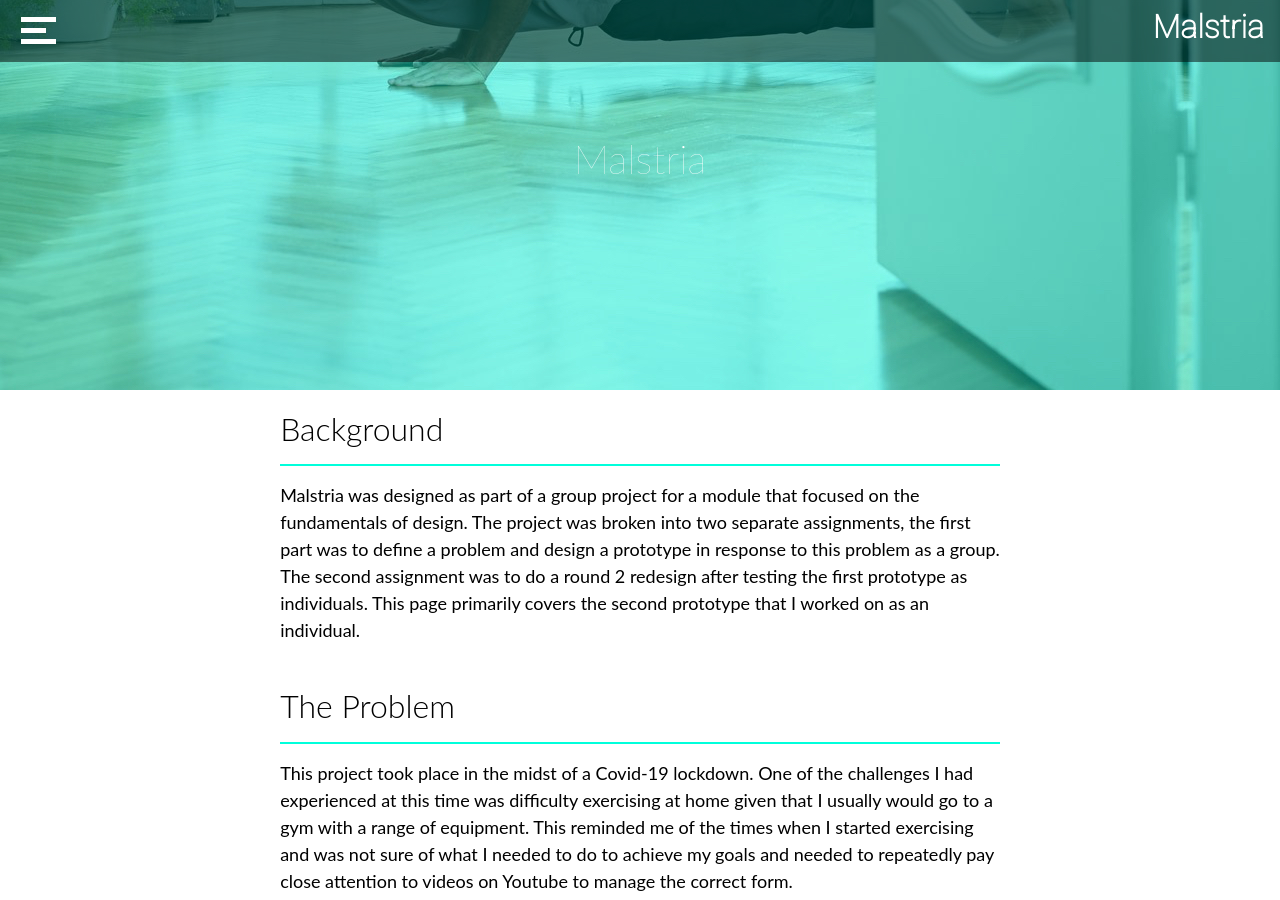
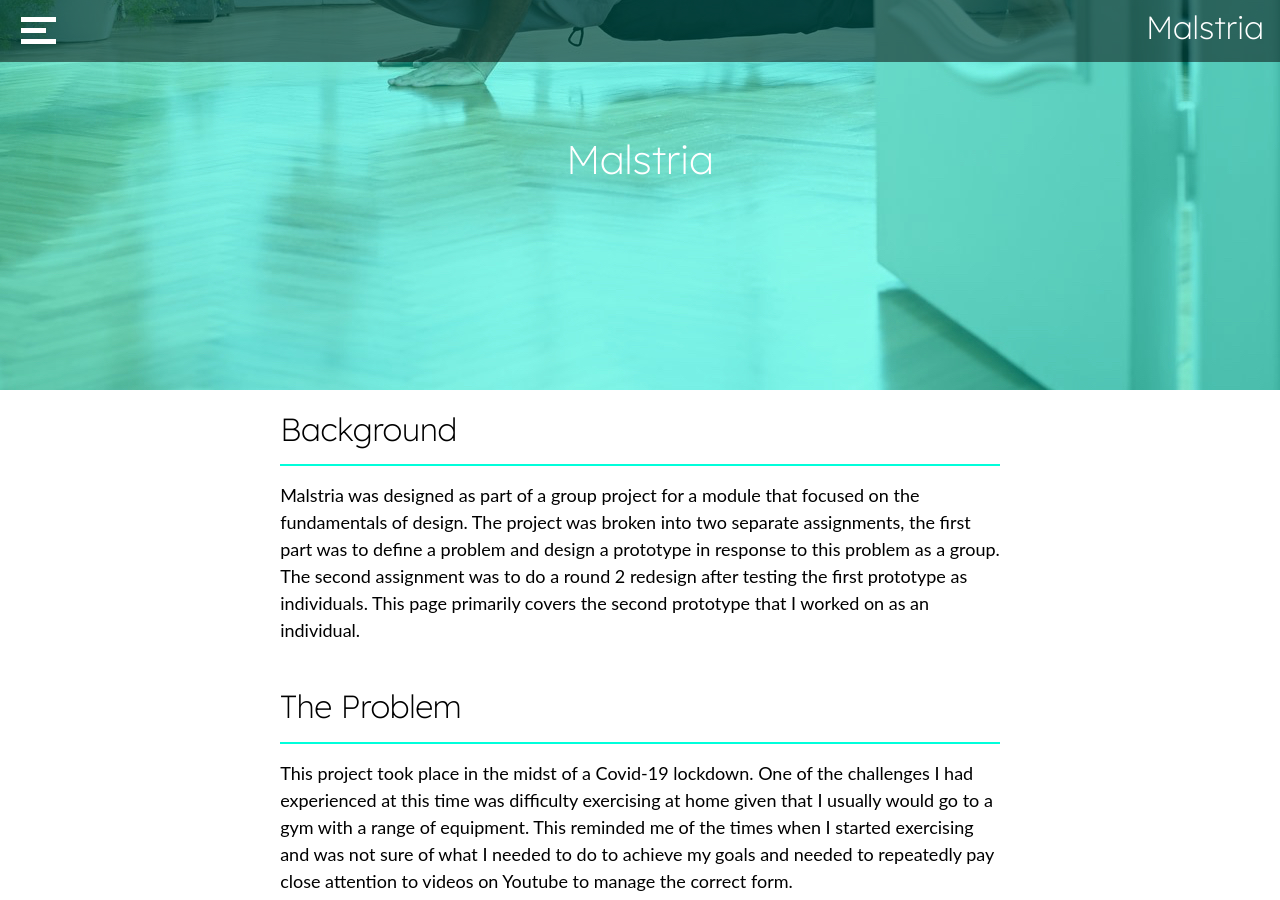
Before and after one commit to Tony8egan/www.TonesDesigns, a Jekyll site: the page built from Malstria.markdown, in a window 1280 px wide and 900 px high. Built offline with Jekyll 4.4.1, drawn with Linux system fonts in a browser that asks for light colours; nearby versions of some CDN libraries.

Commit message:
Update Malstria.html

```diff
--- a/_layouts/Malstria.html
+++ b/_layouts/Malstria.html
@@ -13,9 +13,15 @@
         <link rel="icon" type="image/png" href="images/TD2.png">
         <link rel="shortcut icon" type="image/png" href="images/TD2.png">
 
-        <link rel="preconnect" href="https://fonts.googleapis.com">
-        <link rel="preconnect" href="https://fonts.gstatic.com" crossorigin>
-    <link href="https://fonts.googleapis.com/css2?family=Roboto:wght@100&family=Titillium+Web:wght@200&display=swap" rel="stylesheet">
+       <link rel="preconnect" href="https://fonts.googleapis.com">
+<link rel="preconnect" href="https://fonts.gstatic.com" crossorigin>
+<link href="https://fonts.googleapis.com/css2?family=Lexend+Deca:wght@200&display=swap" rel="stylesheet">
+
+<link rel="preconnect" href="https://fonts.googleapis.com">
+<link rel="preconnect" href="https://fonts.gstatic.com" crossorigin>
+<link href="https://fonts.googleapis.com/css2?family=Lexend+Deca&display=swap" rel="stylesheet">
+
+
 
 
 
@@ -62,7 +68,7 @@
           <div class="bar3" style = "margin-left:5px;cursor:pointer;"></div>
       </div>
 
-        <H2 style="color:white;text-align:center;font-family: 'Roboto', sans-serif;font-weight:800"><a href="/Projects.html">Malstria</a></H2>
+        <H2 style="color:white;text-align:center;font-family: 'Lexend Deca', sans-serif; font-weight:200"><a href="/Projects.html">Malstria</a></H2>
 
 
     </nav>
@@ -99,7 +105,7 @@
            <br>
            <br>
            <br>
-                <H1 style ="color:rgb(255, 255, 255);padding-left: 5px;padding-right: 5px;font-weight: 100;">Malstria</H1>
+                <H1 style ="font-family: 'Lexend Deca', sans-serif;color:rgb(255, 255, 255);padding-left: 5px;padding-right: 5px;font-weight: 100;">Malstria</H1>
 
           </div>
         </div>
@@ -110,17 +116,17 @@
         <div class="row" style="background-color:white;padding: 20px; padding-bottom: 35px">
           <div class="col-sm-2" ></div>
         <div class="col-sm-8" style ="padding-left: 5%;padding-right: 5%;">
-            <H2 style ="color:black;font-weight: 300;">Background</H2>
+            <H2 class="MainProjectHeaderText" style ="color:black;font-weight: 300;">Background</H2>
             <hr style ="border: 1px solid; color:#00FFDB">
 
         <p style ="color:black; " >Malstria was designed as part of a group project for a module that focused on the fundamentals of design. The project was broken into two separate assignments, the first part was to define a problem and design a prototype in response to this problem as a group. The second assignment was to do a round 2 redesign after testing the first prototype as individuals. This page primarily covers the second prototype that I worked on as an individual. </p>
         <br>
-        <H2 style ="color:black;font-weight: 300;">The Problem</H2>
+        <H2 class="MainProjectHeaderText" style ="color:black;font-weight: 300;">The Problem</H2>
         <hr style ="border: 1px solid; color:#00FFDB">
         <p style ="color:black; ">This project took place in the midst of a Covid-19 lockdown. One of the challenges I had experienced at this time was difficulty exercising at home given that I usually would go to a gym with a range of equipment. This reminded me of the times when I started exercising and was not sure of what I needed to do to achieve my goals and needed to repeatedly pay close attention to videos on Youtube to manage the correct form. </p>
         <br>
 
-        <H2 style ="color:black;font-weight: 300;">The Solution</H2>
+        <H2 class="MainProjectHeaderText" style ="color:black;font-weight: 300;">The Solution</H2>
         <hr style ="border: 1px solid; color:#00FFDB">
         <p style ="color:black; ">The solution we came up with was Malstria. This was an exercise mirror which would allow users to input the equipment that was available to them at home and the types of exercise goals they want to achieve. Based on their input, the system would present a range of exercises that the user can do. The user could even log household items as equipment. The mirror would demonstrate perfect form to the user, imposing an opaque life-sized frame as they perform the exercise. The system would grade the user’s performance at the end of each exercise or workout. The user would be able to do quick workouts or saved workouts. The mirror could be controlled by a mobile app which would store all this information, meaning that users can connect with other Malstria mirrors and carry out new or existing workouts. </p>
         <p style ="color:black; ">The product’s name refers to Etruscan bronze mirrors which were known as ‘Malstria’. These mirrors were both practical and luxury items and were often decorated with scenes of Greek mythology.</p>
@@ -150,7 +156,7 @@
     <div class="row" style="margin-top:75px;">
       <div class="col-sm-1 "></div>
       <div class="col-sm-3 ">
-        <H3 style ="color:white;text-align: center;font-weight: 300;">Mirror</H3>
+        <H3 class="MainProjectHeaderText" style ="color:white;text-align: center;font-weight: 300;">Mirror</H3>
         <br>
         <p style ="color:white;padding-left: 5%;padding-right: 5%;" class ="desctiptiveText">I created and tested the first mirror prototype using paper and blu tac on an existing mirror. One of the big complaints was the idea of touching a mirror and leaving smudge marks. My second prototype featured a wheel on the back of the mirror for controlling it as well as having voice control. The user can toggle through options by rolling the wheel and pull it inwards to make a selection. The mirror can be controlled by a mobile app, but I didn’t feel that the user should be totally dependent on this as a form of interaction. I did my design for the second prototype using sketch.  </p>
 
@@ -266,7 +272,7 @@
         <div class="row" style="margin-top:75px;background-color:white;padding-top: 75px;padding-bottom: 75px">
             <div class="col-sm-1 "></div>
             <div class="col-sm-3 ">
-              <H3 style ="color:rgb(0, 0, 0);text-align: center;font-weight: 300;">Mobile App</H3>
+              <H3 class="MainProjectHeaderText" style ="color:rgb(0, 0, 0);text-align: center;font-weight: 300;">Mobile App</H3>
               <br>
               <p style ="color:rgb(0, 0, 0);padding-left: 5%;padding-right: 5%;" class ="desctiptiveText">The app is used to manage a user’s account, manage their equipment, and connect to and control mirrors. The user can create and edit their workouts anywhere any time. I carried out some research on colour usage in gyms and found that according to behavioral psychologists, colours can have an impact on a person’s mindset. Bright neon colours, particularly blues, greens and oranges are used in gyms as they are psychologically energizing and motivational colours and so I followed this principle for the colour palette of the app while also maintaining a good contrast for readability. I primarily used teal colours as a combination of blue and green.</p>
 
```
